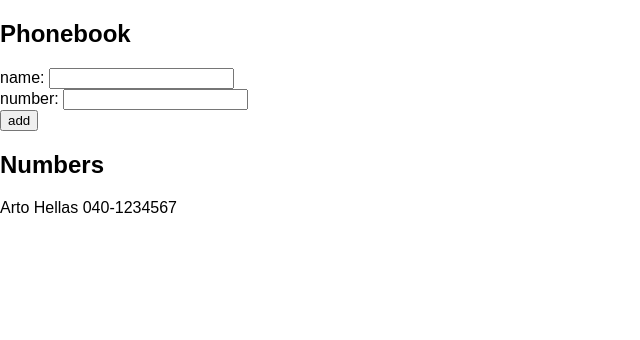
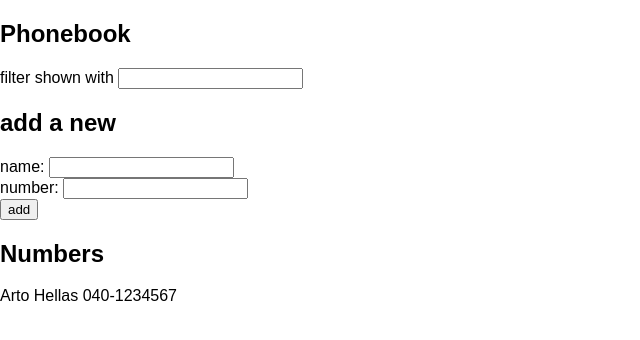
Before and after one commit to rbansalrahul6/fullstackopen-2020, a React (Create React App) app in the folder part2/phonebook/: page / in a window 1280 px wide. Shown: the top 340 px of the page, without its empty margins (0-640 px from the left). Built offline with nearby package versions, Linux system fonts and the light colour scheme.

Commit message:
exercise 2.9

```diff
--- a/part2/phonebook/src/App.js
+++ b/part2/phonebook/src/App.js
@@ -7,6 +7,7 @@ const App = () => {
   ])
   const [newName, setNewName] = useState('')
   const [newNumber, setNewNumber] = useState('')
+  const [filter, setFilter] = useState('')
 
   const addPerson = (event) => {
     event.preventDefault()
@@ -28,9 +29,19 @@ const App = () => {
 
   const handleNumberInput = event => setNewNumber(event.target.value)
 
+  const handleFilterInput = event => setFilter(event.target.value)
+
+  const personsToShow = filter.length
+                        ? persons.filter(person => person.name.toLowerCase().includes(filter.toLowerCase()))
+                        : persons
+
   return (
     <div>
       <h2>Phonebook</h2>
+      <div>
+        filter shown with <input value={filter} onChange={handleFilterInput}/>
+      </div>
+      <h2>add a new</h2>
       <form onSubmit={addPerson}>
         <div>
           name: <input value={newName} onChange={handleNameInput}/>
@@ -43,7 +54,7 @@ const App = () => {
         </div>
       </form>
       <h2>Numbers</h2>
-      <Persons persons={persons} />
+      <Persons persons={personsToShow} />
     </div>
   )
 }
```
